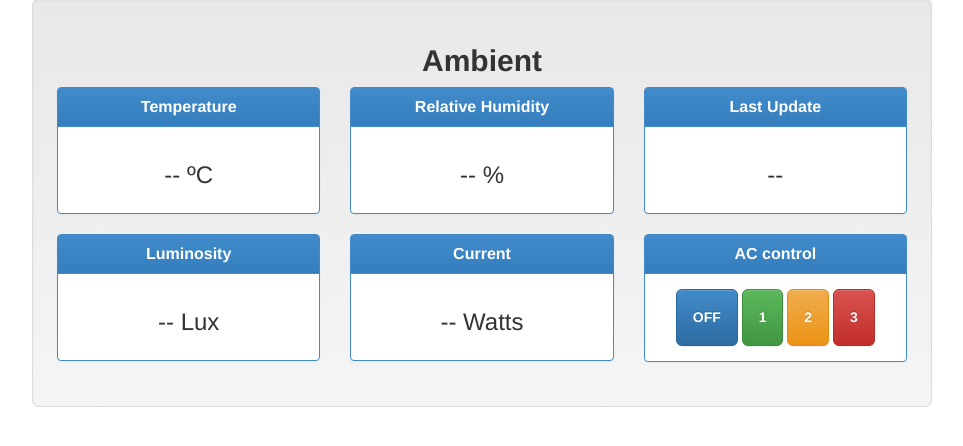
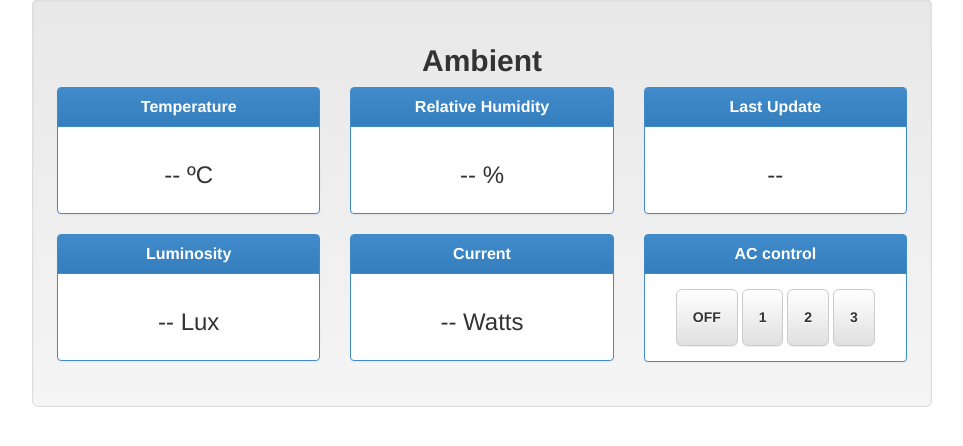
Before and after one commit to ABalanuta/PerOMAS_PI, a Flask app: page / in a window 1280 px wide. Shown: the part 73-519 px from the top of the page, without its empty margins (158-1121 px from the left). Run offline with Flask 2, Linux system fonts and the light colour scheme; parts of the project's set-up code (start-up, migrations or seed data) failed here and were passed over; some libraries are stand-ins or nearby versions.

Commit message:
visual changes

```diff
--- a/src/client/web/templates/graphs.html
+++ b/src/client/web/templates/graphs.html
@@ -39,6 +39,8 @@
 	    				showRangeSelector: true,
 	    				strokeWidth: 1.5,
 	    				labelsSeparateLines: true,
+	    				rollPeriod: 1,
+      					showRoller: true,
 	    				series : {
 
 	    					Humidity : {
--- a/src/client/web/templates/index.html
+++ b/src/client/web/templates/index.html
@@ -88,18 +88,47 @@
 
 				<div class="panel-body">
 					<form method="POST">
-						<button type="submit" name="AC_OFF" class="btn btn-primary btn-lg">
+
+						{% if speed == 0 %}
+						<button type="submit" name="AC_OFF" class="btn btn-primary btn-lg disabled">
   							<h5><b>OFF</b></h5>
 						</button>
-						<button type="submit" name="AC_1" class="btn btn-success btn-lg">
+						{% else %}
+						<button type="submit" name="AC_OFF" class="btn btn-default btn-lg">
+  							<h5><b>OFF</b></h5>
+						</button>
+						{% endif %}
+
+						{% if speed == 1 %}
+						<button type="submit" name="AC_1" class="btn btn-success btn-lg disabled">
   							<h5><b>1</b></h5>
 						</button>
-						<button type="submit" name="AC_2" class="btn btn-warning btn-lg">
+						{% else %}
+						<button type="submit" name="AC_1" class="btn btn-default btn-lg">
+  							<h5><b>1</b></h5>
+						</button>
+						{% endif %}
+
+						{% if speed == 2 %}
+						<button type="submit" name="AC_2" class="btn btn-warning btn-lg disabled">
   							<h5><b>2</b></h5>
 						</button>
-						<button type="submit" name="AC_3" class="btn btn-danger btn-lg">
+						{% else %}
+						<button type="submit" name="AC_2" class="btn btn-default btn-lg">
+  							<h5><b>2</b></h5>
+						</button>
+						{% endif %}
+
+						{% if speed == 3 %}
+						<button type="submit" name="AC_3" class="btn btn-danger btn-lg disabled">
   							<h5><b>3</b></h5>
 						</button>
+						{% else %}
+						<button type="submit" name="AC_3" class="btn btn-default btn-lg">
+  							<h5><b>3</b></h5>
+						</button>
+						{% endif %}
+
 					<form>
 				</div>
 
--- a/src/client/web/web.py
+++ b/src/client/web/web.py
@@ -31,7 +31,7 @@ def index():
 	last_update = "--"
 	actual_luminosity = "--"
 	actual_current = "--"
-
+	ac_speed = "--"
 
 	#Users
 	u = [
@@ -53,6 +53,8 @@ def index():
 		if "LUMINOSITY" in hub.keys():
 			actual_luminosity = hub["LUMINOSITY"].getValue()
 
+		if "RELAY" in hub.keys():
+			ac_speed = hub["RELAY"].get_ac_speed()
 
 
 
@@ -62,7 +64,8 @@ def index():
 							humid = actual_humidity,
 							last_update = last_update,
 							lux = actual_luminosity,
-							current = actual_current
+							current = actual_current,
+							speed = ac_speed
 							)
 
 @app.route('/settings')
```
